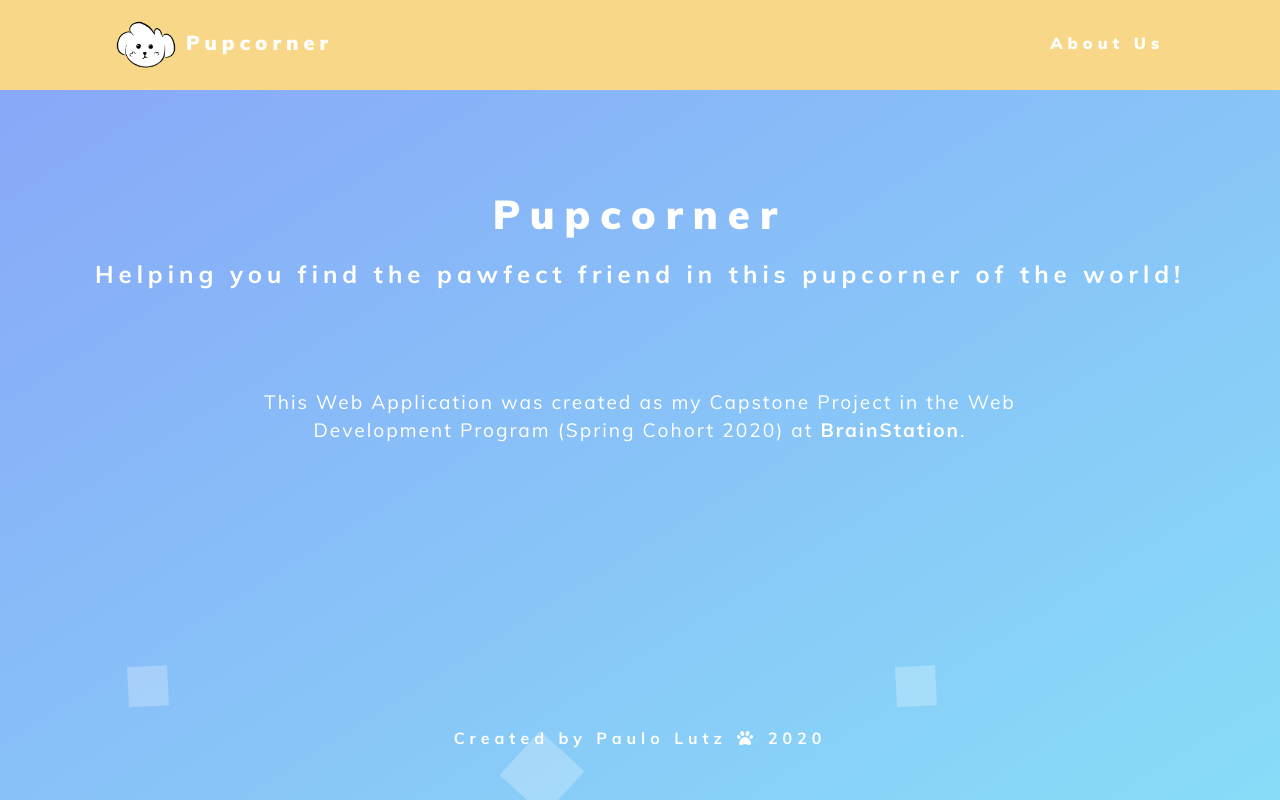
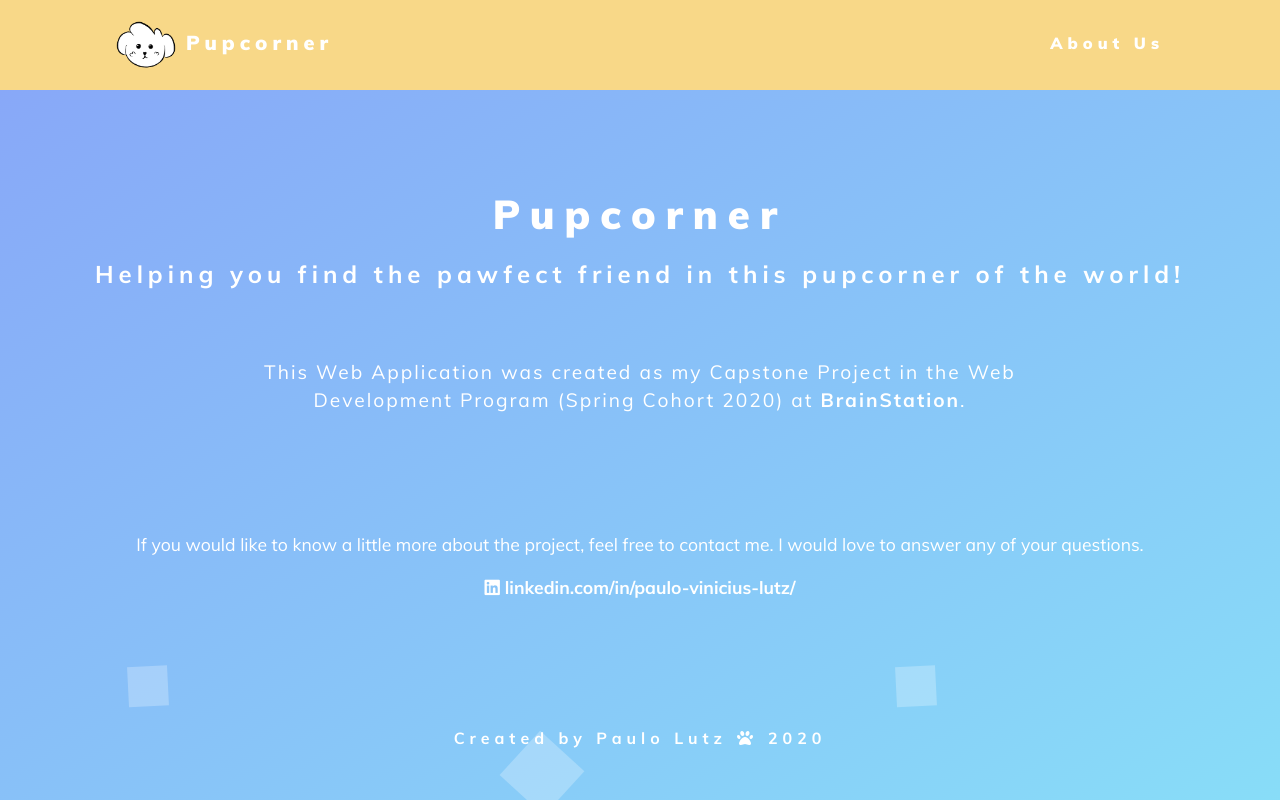
Before and after one commit to paulovlutz/pupcorner, a React (Create React App) app in the folder client/: page /about in a window 1280 px wide. Built offline with nearby package versions, Linux system fonts and the light colour scheme; no server answers; what google-maps-react would draw is missing.

Commit message:
add contact information on the about page for presentation purposes

```diff
--- a/client/src/pages/About/About.js
+++ b/client/src/pages/About/About.js
@@ -16,6 +16,8 @@ const About = () => {
                     <h1 className="about__text-title">Pupcorner</h1>
                     <p className="about__text-slogan">Helping you find the pawfect friend in this pupcorner of the world!</p>
                     <p className="about__text-description">This Web Application was created as my Capstone Project in the Web Development Program (Spring Cohort 2020) at <a className="about__text-brainstation" href="https://brainstation.io/" target="_blank" rel="noopener noreferrer">BrainStation</a>.</p>
+                    <p className="about__text-contact">If you would like to know a little more about the project, feel free to contact me. I would love to answer any of your questions.</p>
+                    <p><a className="about__text-linkedin" href="https://www.linkedin.com/in/paulo-vinicius-lutz/" target="_blank" rel="noopener noreferrer"><i class="fab fa-linkedin"></i> linkedin.com/in/paulo-vinicius-lutz/</a></p>
                 </div>
                 <AnimatedSquareBackground />
             </section>
--- a/client/src/pages/About/About.scss
+++ b/client/src/pages/About/About.scss
@@ -26,7 +26,7 @@
         }
 
         &-description {
-            margin-top: 80px;
+            margin-top: 50px;
             font-size: 1.2rem;
             letter-spacing: 2px;
             width: 60%;
@@ -36,6 +36,25 @@
         &-brainstation {
             font-family: "Muli-Bold";
             text-transform: none;
+            color: $white;
+
+            &:hover {
+                text-transform: none;
+                text-decoration: none;
+                color: $white;
+            }
+        }
+
+        &-contact {
+            margin-top: 100px;
+            font-size: 1.1rem;
+        }
+
+        &-linkedin {
+            font-size: 1.1rem;
+            font-family: "Muli-Bold";
+            text-transform: none;
+            text-decoration: none;
             color: $white;
 
             &:hover {
```
